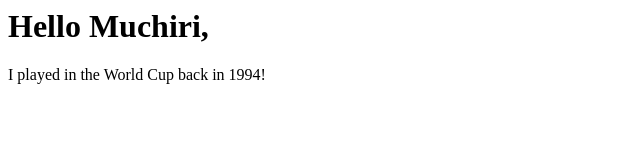
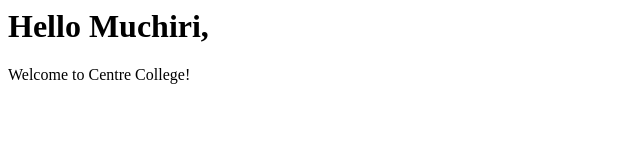
Before and after one commit to MuchiriKahwai/helloLab, a plain HTML site: page index.html in a window 1280 px wide. Shown: the full height of the page, 0-640 px from the left. Drawn offline with Linux system fonts and the light colour scheme.

Commit message:
Updated version

```diff
--- a/index.html
+++ b/index.html
@@ -2,7 +2,7 @@
 <body>
 <h1>Hello Muchiri,</h1>
   <p>
-   I played in the World Cup back in 1994!
+  Welcome to Centre College!
   </p>
 </body>
 </html>
```
